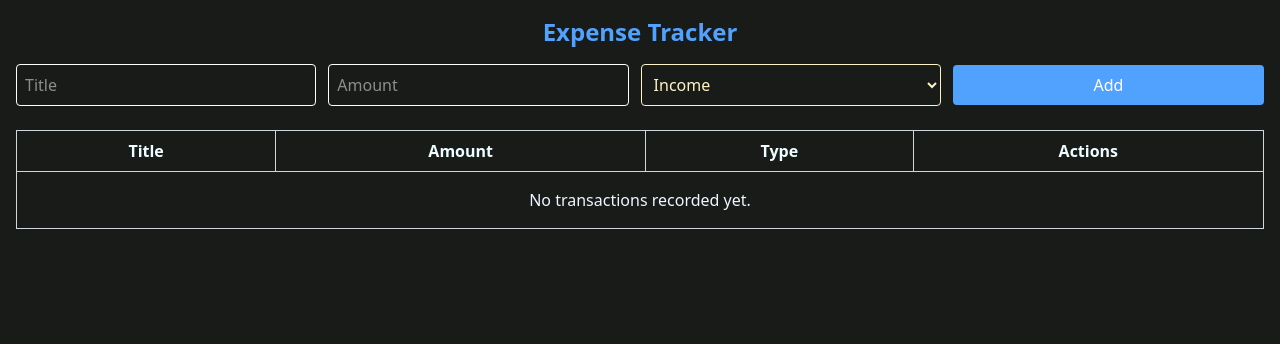
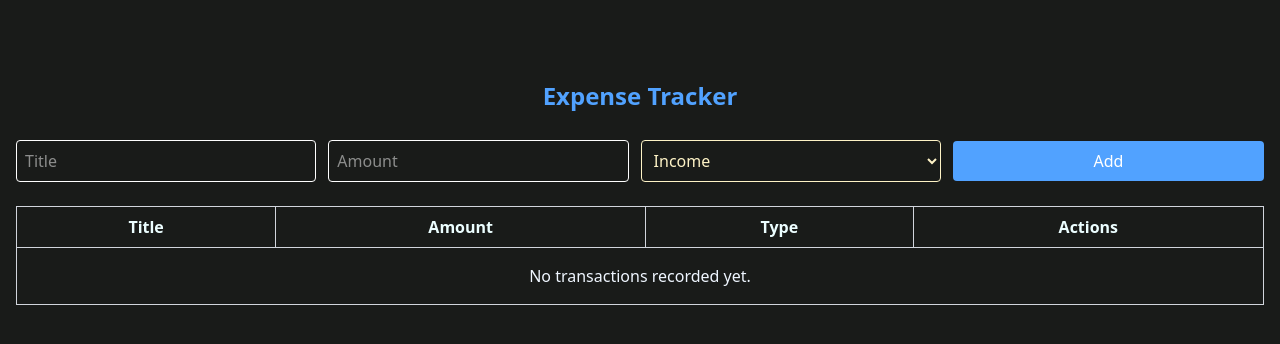
Before and after one commit to Noman-Mia/Expense-Tracker, a Vue app: page / in a window 1280 px wide. Shown: the top 344 px of the page. Built offline with nearby package versions, Linux system fonts and the light colour scheme.

Commit message:
added some functionality

```diff
--- a/src/App.vue
+++ b/src/App.vue
@@ -1,6 +1,8 @@
 <template>
-    <div class="container mx-auto p-4">
-      <h1 class="text-2xl  font-bold text-center mb-4 text-blue-400">Expense Tracker</h1>
+    <div class="container mx-auto p-4 pt-20">
+      <h1 class="text-2xl font-bold text-center mb-4 text-blue-400 pb-3">
+        Expense Tracker
+      </h1>
       <AddTransaction @add-transaction="addTransaction" />
       <TransactionList
         :transactions="transactions"
@@ -9,14 +11,11 @@
     </div>
   </template>
 
-  <script>
-  import { ref, onMounted } from 'vue';
+  <script setup>
+  import { ref, onMounted, watch } from 'vue';
   import AddTransaction from './components/AddTransaction.vue';
   import TransactionList from './components/TransactionList.vue';
 
-  export default {
-    components: { AddTransaction, TransactionList },
-    setup() {
   const transactions = ref([]);
 
   onMounted(() => {
@@ -30,21 +29,18 @@
     localStorage.setItem('transactions', JSON.stringify(transactions.value));
   };
 
+  // Watch for changes in transactions and save automatically
+  watch(transactions, saveTransactions, { deep: true });
+
   const addTransaction = (transaction) => {
     if (transaction.amount <= 0) {
       alert("Amount must be greater than 0");
       return;
     }
     transactions.value.push(transaction);
-        saveTransactions();
   };
 
   const deleteTransaction = (index) => {
     transactions.value.splice(index, 1);
-        saveTransactions();
-      };
-
-      return { transactions, addTransaction, deleteTransaction };
-    }
   };
   </script>
--- a/src/components/AddTransaction.vue
+++ b/src/components/AddTransaction.vue
@@ -1,21 +1,35 @@
 <template>
-    <form @submit.prevent="handleSubmit" class=" md:flex mb-4  items-center gap-3">
-      <input v-model="title" type="text" placeholder="Title" required class="border p-2 text-white rounded w-full mb-2" />
-      <input v-model.number="amount" type="number" placeholder="Amount" required class="border text-white p-2 rounded w-full mb-2" />
+    <form @submit.prevent="handleSubmit" class="md:flex mb-4 items-center gap-3">
+      <input
+        v-model="title"
+        type="text"
+        placeholder="Title"
+        required
+        class="border p-2 text-white rounded w-full mb-2"
+      />
+
+      <input
+        v-model.number="amount"
+        type="number"
+        placeholder="Amount"
+        required
+        class="border text-white p-2 rounded w-full mb-2"
+      />
+
       <select v-model="type" required class="border p-2 rounded w-full mb-2 text-amber-100">
         <option value="Income" class="bg-black">Income</option>
         <option value="Expense" class="bg-black">Expense</option>
       </select>
-      <button type="submit" class="bg-blue-400 mb-2 text-white px-4 py-2 rounded w-full ">Add</button>
+
+      <button type="submit" class="bg-blue-400 mb-2 text-white px-4 py-2 rounded w-full">Add</button>
     </form>
   </template>
 
-  <script>
-  import { ref } from 'vue';
+  <script setup>
+  import { ref, defineEmits } from 'vue';
 
-  export default {
-    emits: ['add-transaction'],
-    setup(_, { emit }) {
+  const emit = defineEmits(['add-transaction']);
+
   const title = ref('');
   const amount = ref(null);
   const type = ref('Income');
@@ -30,8 +44,4 @@
     amount.value = null;
     type.value = 'Income';
   };
-
-      return { title, amount, type, handleSubmit };
-    }
-  };
   </script>
--- a/src/components/TransactionList.vue
+++ b/src/components/TransactionList.vue
@@ -12,12 +12,15 @@
         <tbody>
           <tr v-for="(transaction, index) in transactions" :key="index">
             <td class="border border-gray-300 px-4 py-2 text-blue-50">{{ transaction.title }}</td>
-            <td class="border border-gray-300 px-4 py-2 " :class="{ 'font-bold': transaction.amount >= 500, 'text-green-500': transaction.type === 'Income', 'text-red-500': transaction.type === 'Expense' }">
+            <td
+              class="border border-gray-300 px-4 py-2"
+              :class="{ 'font-bold': transaction.amount >= 500, 'text-green-500': transaction.type === 'Income', 'text-red-500': transaction.type === 'Expense' }"
+            >
               ${{ transaction.amount }}
             </td>
             <td class="border border-gray-300 px-4 py-2 uppercase text-blue-50">{{ transaction.type }}</td>
             <td class="border border-gray-300 px-4 py-2 text-blue-50">
-              <button @click="$emit('delete-transaction', index)" class="bg-red-500 text-white px-2 py-1 rounded">Delete</button>
+              <button @click="deleteTransaction(index)" class="bg-red-500 text-white px-2 py-1 rounded">Delete</button>
             </td>
           </tr>
           <tr v-if="transactions.length === 0">
@@ -28,8 +31,16 @@
     </div>
   </template>
 
-  <script>
-  export default {
-    props: ['transactions']
+  <script setup>
+  import { defineProps, defineEmits } from 'vue';
+
+  const props = defineProps({
+    transactions: Array
+  });
+
+  const emit = defineEmits(['delete-transaction']);
+
+  const deleteTransaction = (index) => {
+    emit('delete-transaction', index);
   };
   </script>
```
Lines whose indentation alone changed are shown as unchanged.
